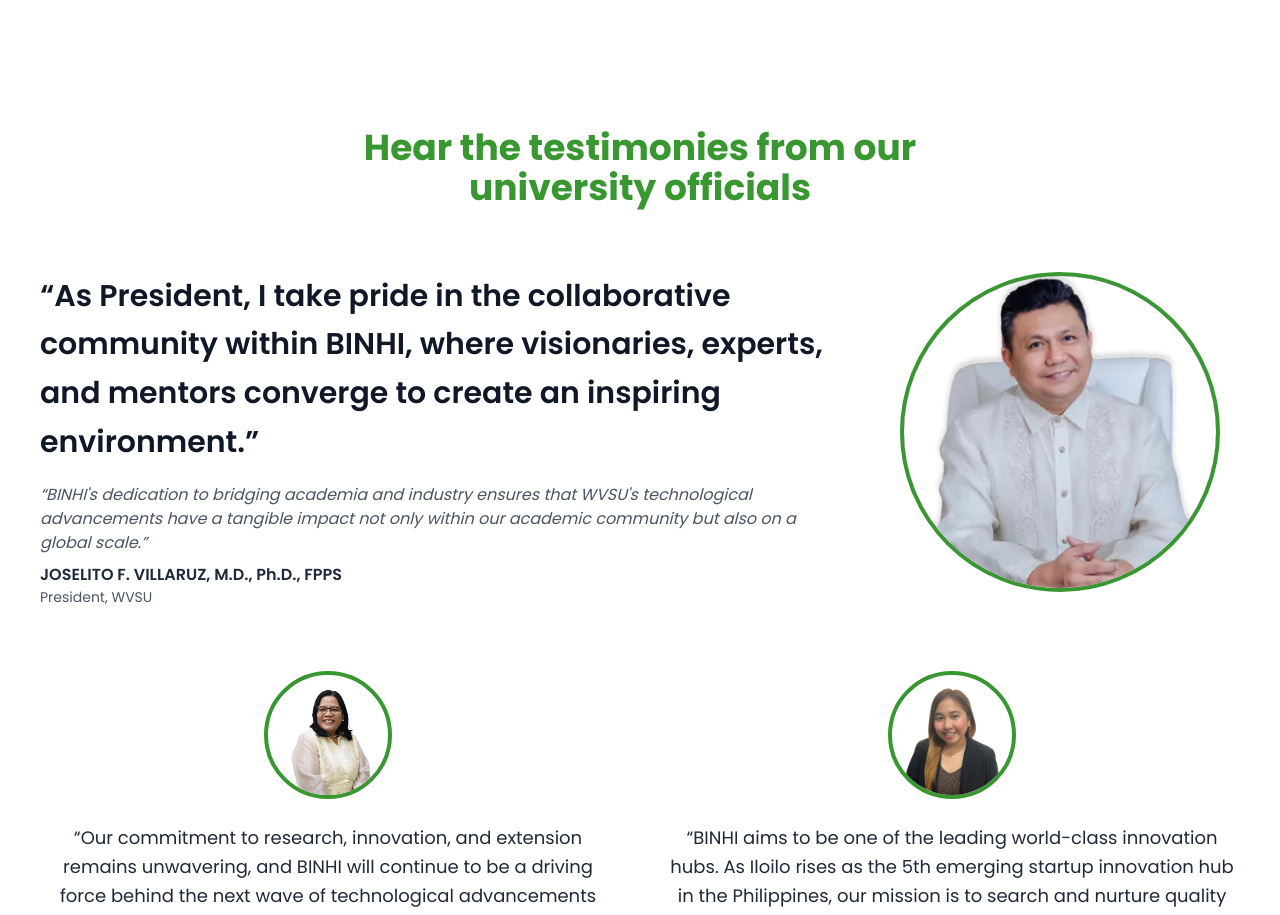
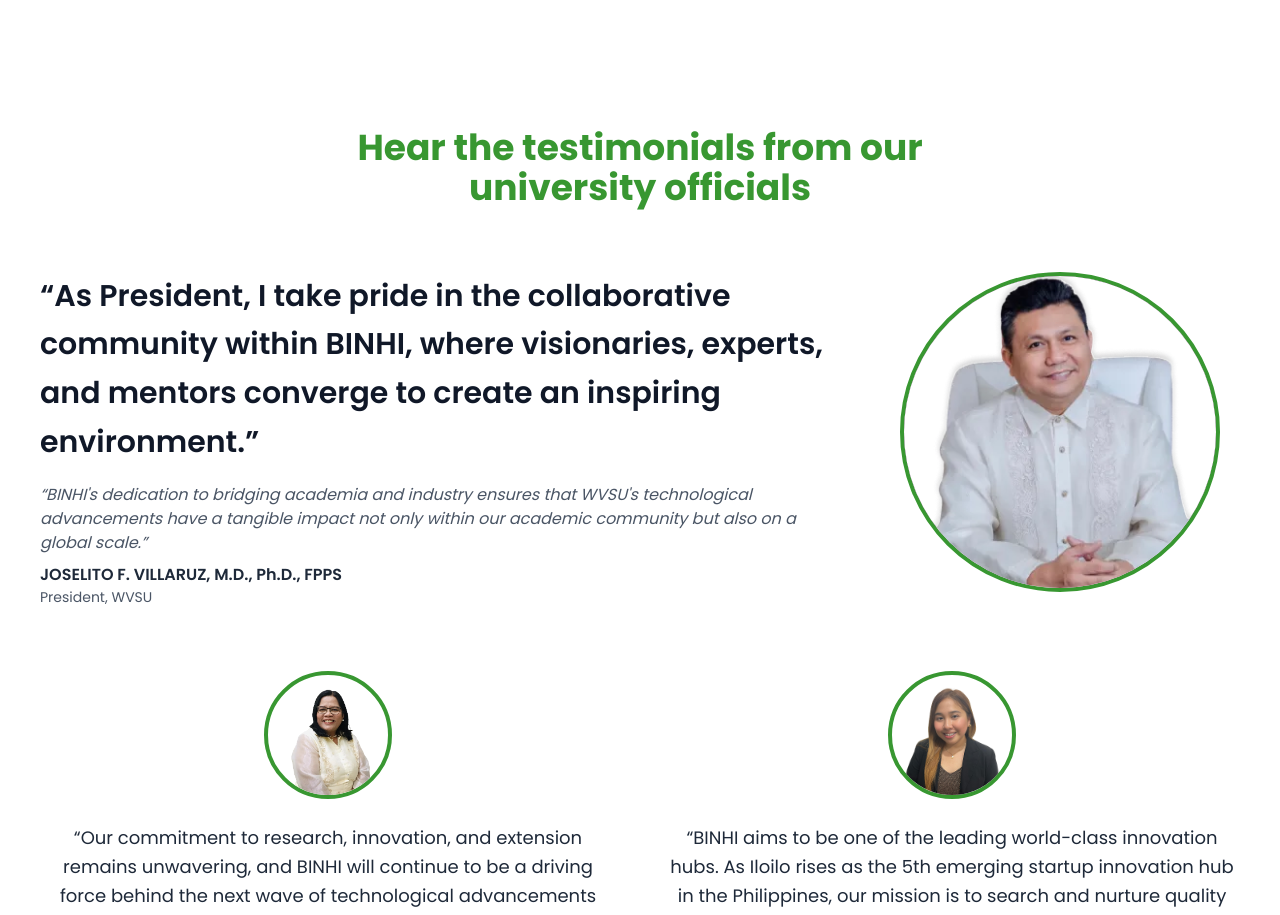
Before and after one commit to SPARK-Hub-WVSU/BINHI-Website-2025, a Next.js app: page / in a window 1280 px wide. Shown: the part 4840-5755 px from the top of the page. Built offline with nearby package versions, Linux system fonts and the light colour scheme.

Commit message:
fix: grammar context error on testimonies

```diff
--- a/src/app/(public)/page.js
+++ b/src/app/(public)/page.js
@@ -390,7 +390,7 @@
           {/* Title */}
           <div className="text-center mb-12 md:mb-16">
             <h2 className="text-primary font-bold text-2xl md:text-3xl lg:text-4xl">
-              Hear the testimonies from our
+              Hear the testimonials from our
               <br />
               university officials
             </h2>
```
